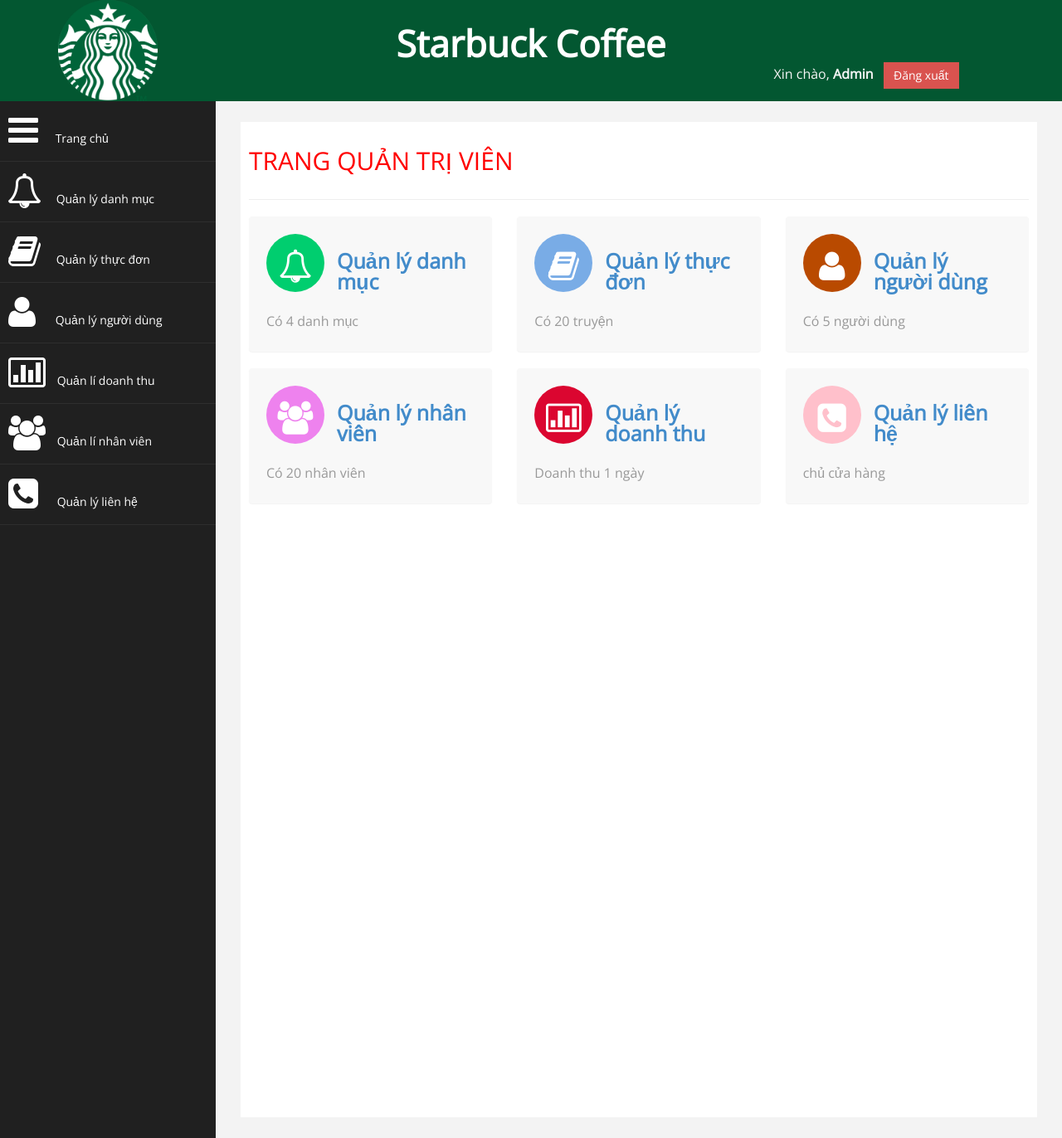
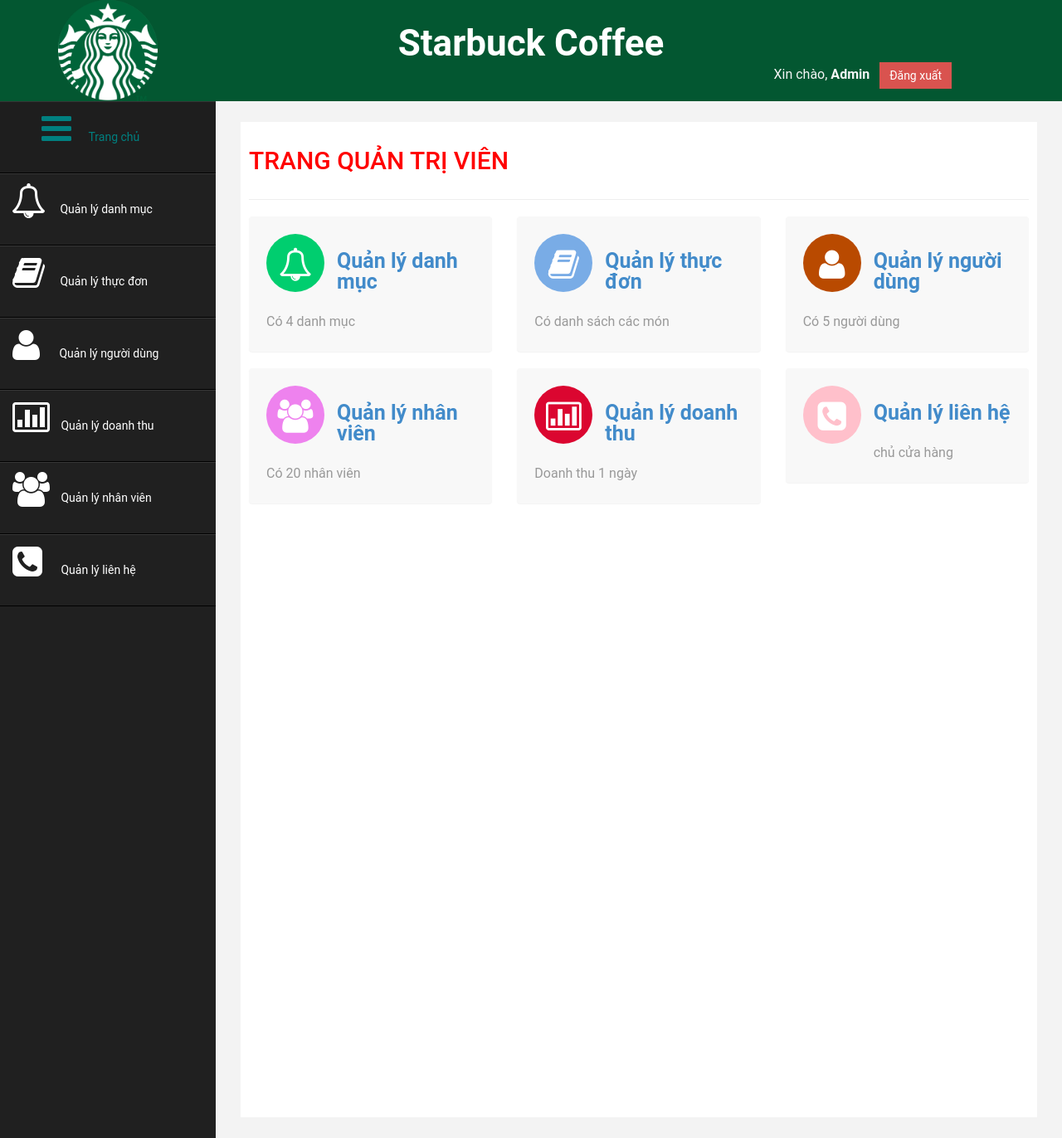
Before and after one commit to havy313/QLi_coffee, a PHP site: page / in a window 1280 px wide. Shown: the whole page at 83% size. Run offline with PHP 8.4, Linux system fonts and the light colour scheme; the visitor is signed in with stand-in values (Sample User, id 1); some libraries are stand-ins or nearby versions.

Commit message:
hieu sua phan leftbar

```diff
--- a/index.php
+++ b/index.php
@@ -28,7 +28,7 @@
                 </span>
                     <div class="text-box">
                         <p class="main-text"><a href="menu/" title="">Quản lý thực đơn</a></p>
-                        <p class="text-muted">Có 20 truyện</p>
+                        <p class="text-muted">Có danh sách các món </p>
                     </div>
                 </div>
             </div>
@@ -72,7 +72,7 @@
                 </span>
                     <div class="text-box">
                         <p class="main-text"><a href="contact/" title="">Quản lý liên hệ</a></p>
-                        <p class="text-muted">chủ cửa hàng</p>
+                        <p class="text-muted" id="demo">chủ cửa hàng</p>
                     </div>
                 </div>
             </div>
@@ -80,5 +80,17 @@
 
     </div>
 </div>
+
+<script>
+   // alert("sadasdasd", document.getElementById("demo"))
+   document.getElementById("item__trangchu").classList.add("nav-item--active")
+   document.getElementById("item__danhmuc").classList.remove("nav-item--active")
+   document.getElementById("item__thucdon").classList.remove("nav-item--active")
+   document.getElementById("item__nguoidung").classList.remove("nav-item--active")
+   document.getElementById("item__doanhthu").classList.remove("nav-item--active")
+   document.getElementById("item__nhanvien").classList.remove("nav-item--active")
+   document.getElementById("item__lienhe").classList.remove("nav-item--active")
+</script>
+
 <!-- /. PAGE WRAPPER  -->
 <?php require_once $_SERVER['DOCUMENT_ROOT'] . '/templates/admin/inc/footer.php'; ?>
--- a/templates/admin/assets/css/custom.css
+++ b/templates/admin/assets/css/custom.css
@@ -13,8 +13,9 @@
     GENERAL  STYLES
     =============================================*/
 body {
-    font-family: 'Open Sans', sans-serif;
+    font-family:'Roboto', Arial, sans-serif;
 }
+
 
  #wrapper {
     width: 100%;
@@ -69,6 +70,15 @@
    .noti-box {
 min-height: 100px;
 padding: 20px;
+}
+.noti-box:hover{
+    background-color: teal;
+}
+.noti-box:hover a{
+    color: white;
+}
+a:hover{
+    text-decoration: none;
 }
 
     .noti-box .icon-box {
@@ -222,7 +232,7 @@
 font-weight: 700;
 }
 .active-menu {
-    /* background-color:#FC8010!important; */
+    background-color:#FC8010!important;
     float: left;
 }
 .menu{
@@ -266,12 +276,47 @@
 	text-shadow:none;
 
 }
+/* .sidebar-collapse .nav .hi
+{
+    background-color: red !important;
+} */
 .sidebar-collapse > .nav > li > a {
-	padding:15px 10px;
+	/* padding:15px 20px; */
+    display:block;
+    padding-left: 30px;
+    padding: 10px 15px ;
+    line-height: 65px;
+    box-sizing: border-box;
+    border-top: 1px solid rgba(255, 255, 255, .1);
+    border-bottom: 1px solid black;
+    transition: .4s;
+    }
+{
+
+   /*  color: cyan; */
+   /*  ;
+    border-left-color: cyan; */
 }
-.sidebar-collapse > .nav > li {
+
+
+.sidebar-collapse > .nav > .nav-item--active a{
+    padding-left: 50px;
+    color:teal;
+    background: #1e1e1e;
+     border-left-color: teal;
+ }
+
+
+.sidebar-collapse > .nav > li:hover  a{
+    padding-left: 50px;
+    color:teal;
+    background: #1e1e1e;
+     border-left-color: teal;
+
+}
+/* .sidebar-collapse > .nav > li {
 	border-bottom: 1px solid rgba(107, 108, 109, 0.19);
-}
+} */
 .sidebar-collapse .nav > li > a:hover,
 .sidebar-collapse .nav > li > a:focus {
 
@@ -279,7 +324,7 @@
 	outline:0;
 }
 .sidebar-collapse .nav > li > .nav-link a:active{
-    background: #009B50;
+   /*  background: #009B50; */
 }
 
 .nav-second-level > li > a:before ,
@@ -304,7 +349,7 @@
 	background:#ff0000;
 	top:0px;
 	z-index:10;
-}
+} */
 .nav-second-level  > li:last-child > a:after,
 .nav-third-level  > li:last-child > a:after {
 	height:50%;
@@ -350,6 +395,7 @@
 .nav > li > a > i {
     margin-right:10px;
 }
+
 /*==============================================
     UI ELEMENTS STYLES
     =============================================*/
@@ -388,9 +434,7 @@
  border-radius: 0px;
  background-color: #035731;
 }
-.logo{
-    width: ;
-}
+
 }
 .admin{
     color: #f5f5f5;
--- a/templates/admin/inc/header.php
+++ b/templates/admin/inc/header.php
@@ -11,7 +11,7 @@
     <meta charset="utf-8" />
     <meta name="viewport" content="width=device-width, initial-scale=1.0" />
 
-    <title>Starbucks | Quản lí</title>
+    <title>Starbucks | Quản lý</title>
     <!-- BOOTSTRAP STYLES-->
     <link href="/templates/admin/assets/css/bootstrap.css" rel="stylesheet" />
     <!-- FONTAWESOME STYLES-->
--- a/templates/admin/inc/leftbar.php
+++ b/templates/admin/inc/leftbar.php
@@ -4,26 +4,26 @@
             <!-- <li class="text-center">
                 <img src="/templates/admin/assets/img/logo.png" class="user-image img-responsive" />
             </li> -->
-            <li>
-                <a class="" href="/"><i class="fa fa-bars fa-3x"></i> <span style="padding-left: 7px;">Trang chủ</span></a>
+            <li id="item__trangchu">
+                <a class="" href="/" class="hi"><i class="fa fa-bars fa-3x"></i> <span style="padding-left: 7px;">Trang chủ</span></a>
             </li>
-            <li>
-                <a href="/cat/"><i class="fa fa-bell-o fa-3x"></i> <span style="padding-left: 5px;"> Quản lý danh mục</span></a>
+            <li  id="item__danhmuc">
+                <a href="/cat/" class="hi"><i class="fa fa-bell-o fa-3x"></i> <span style="padding-left: 5px;"> Quản lý danh mục</span></a>
             </li>
-            <li>
-                <a href="/menu/"><i class="fa fa-book fa-3x"></i> <span style="padding-left: 5px;">Quản lý thực đơn</span></a>
+            <li  id="item__thucdon">
+                <a href="/menu/" class="hi"><i class="fa fa-book fa-3x"></i> <span style="padding-left: 5px;">Quản lý thực đơn</span></a>
             </li>
-            <li>
-                <a href="/user/"><i class="fa fa-user fa-3x"></i><span style="padding-left: 10px;"> Quản lý người dùng</span></a>
+            <li  id="item__nguoidung">
+                <a href="/user/" class="hi"><i class="fa fa-user fa-3x"></i><span style="padding-left: 10px;"> Quản lý người dùng</span></a>
             </li>
-            <li>
-                <a href="/revenue/"><i class="fa fa-bar-chart-o fa-3x"></i> <span style=""> Quản lí doanh thu</span></a>
+            <li  id="item__doanhthu">
+                <a href="/revenue/" class="hi"><i class="fa fa-bar-chart-o fa-3x"></i> <span style=""> Quản lý doanh thu</span></a>
             </li>
-            <li>
-                <a href="/staff/"><i class="fa fa-users fa-3x"></i><span style=""> Quản lí nhân viên</span></a>
+            <li  id="item__nhanvien">
+                <a href="/staff/" class="hi"><i class="fa fa-users fa-3x"></i><span style=""> Quản lý nhân viên</span></a>
             </li>
-            <li>
-                <a href="/contact/"><i class="fa fa-phone-square fa-3x"></i> <span style="padding-left: 9px;">Quản lý liên hệ</span></a>
+            <li  id="item__lienhe">
+                <a href="/contact/" class="hi"><i class="fa fa-phone-square fa-3x"></i> <span style="padding-left: 9px;">Quản lý liên hệ</span></a>
             </li>
 
 
--- a/util/DatabaseConnectUtil.php
+++ b/util/DatabaseConnectUtil.php
@@ -1,8 +1,8 @@
 <?php
  	$localhost = 'localhost';
  	$username = 'root';
- 	$password = '308trungthuc';
- 	$database = 'starbuck';
+ 	$password = '1234';
+ 	$database = 'starbucks';
 
  	$mysqli = new mysqli($localhost, $username, $password, $database);
  	$mysqli->set_charset('utf8');
```
Also changed, not shown: cat/index.php (+11 -1 lines), contact/index.php (+11 -1 lines), menu/index.php (+11 -1 lines), revenue/index.php (+11 -1 lines), staff/index.php (+11 -1 lines), templates/admin/assets/js/custom.js (+12 -0 lines), user/index.php (+12 -1 lines).
